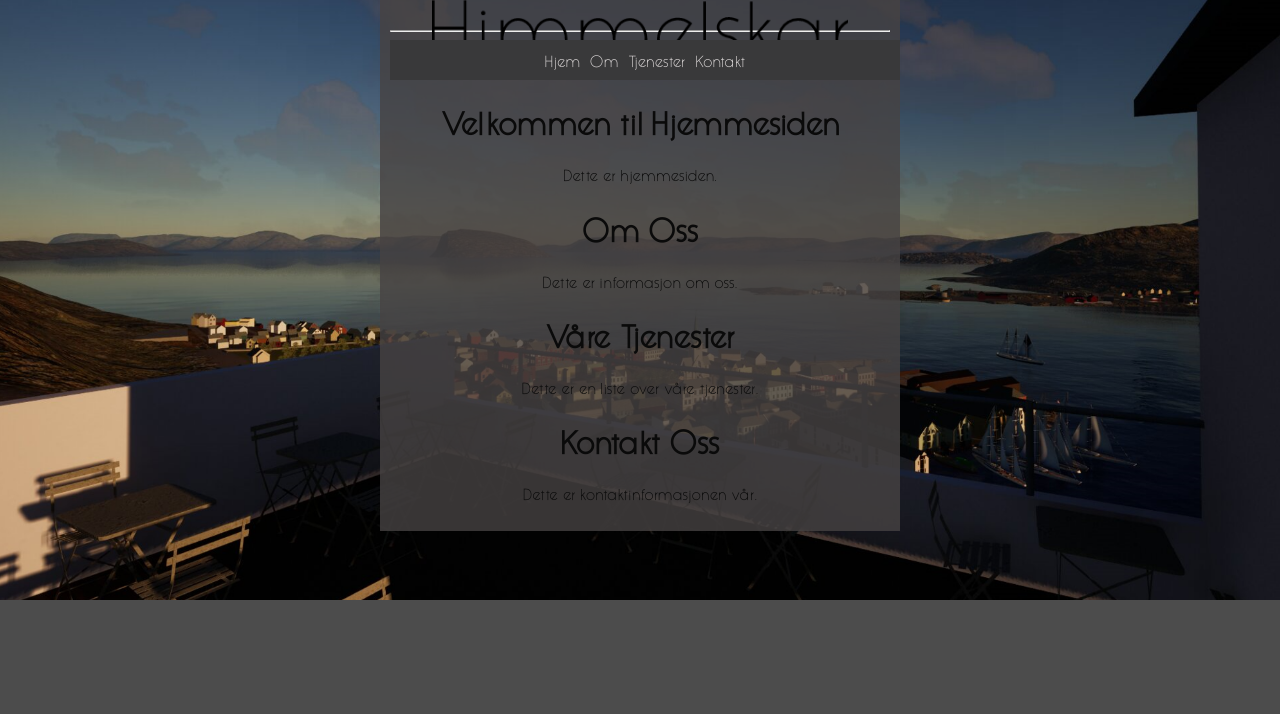
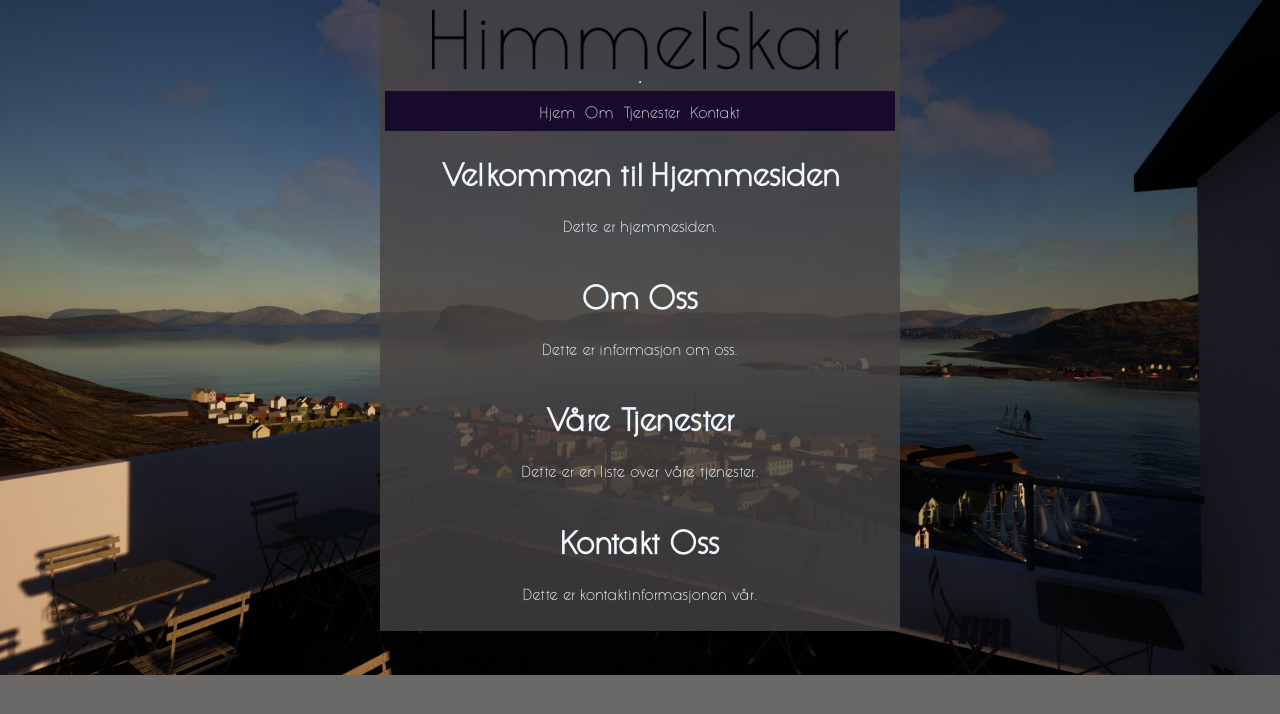
Before and after one commit to DepressoTaco/mywebsite, a plain HTML site: page index.html in a window 1280 px wide. Drawn offline with Linux system fonts and the light colour scheme.

Commit message:
Add files via upload

```diff
--- a/css/style.css
+++ b/css/style.css
@@ -7,10 +7,6 @@
 }
 
 body {
-    display: flex;
-    justify-content: center;
-    align-items: center;
-    height: 60vh;
     margin: 0;
     padding: 0;
     background: #100720;
@@ -19,20 +15,20 @@ body {
     background-position: center;
     background-repeat: no-repeat;
     font-family: 'MinEgendefinerteFont', Arial, sans-serif; /* Bruker egendefinert font */
-    background-color: rgba(32, 32, 32, 0.8); /* Gjør bakgrunnsfargen litt gjennomsiktig */
+    background-color: rgba(71, 67, 67, 0.8); /* Gjør bakgrunnsfargen litt gjennomsiktig */
 }
 
 .menybar {
     display: flex;
     justify-content: center; /* Sentraliserer menybaren */
     align-items: center;
-    background: #39393a;
+    background: #170a2c;
     padding: 5px;
     width: 100%; /* Sørger for at menybaren strekker seg over hele bredden */
     position: relative; /* Legger til posisjonering for ::after pseudo-elementet */
 }
 
-.menybar-link {
+.menybar a {
     color: rgb(221, 217, 217);
     text-decoration: none; /* Fjerner understrek */
     padding: 5px; /* Rettet padding-verdi */
@@ -42,11 +38,11 @@ body {
     position: relative; /* Legger til posisjonering for ::after pseudo-elementet */
 }
 
-.menybar-link::after {
+.menybar a::after {
     content: '';
     width: 100%;
     height: 100%;
-    background: radial-gradient(circle farthest-corner at 10% 20%, rgb(95, 50, 93) 17.8%, rgb(59, 119, 121) 100.2%);
+    background: radial-gradient(circle farthest-corner at 10% 20%, rgba(255, 94, 247, 1) 17.8%, rgba(2, 245, 255, 1) 100.2%);
     filter: blur(165px);
     z-index: -1;
     position: absolute;
@@ -54,17 +50,21 @@ body {
     top: 0;
 }
 
-.menybar-link:active {
+.menybar a:active {
     transform: scale(0.9) rotate(3deg);
-    background: radial-gradient(circle farthest-corner at 10% 20%, rgb(90, 67, 89), rgb(71, 99, 100));
+    background: radial-gradient(circle farthest-corner at 10% 20%, rgba(255, 94, 247, 1), rgba(2, 245, 255, 1));
 }
 
-.menybar-link:hover {
+.menybar a:hover {
     background-color: #838181;
     color: black;
 }
 
 .container {
+    display: flex;
+    flex-direction: column;
+    justify-content: center;
+    align-items: center;
     width: 90%;
     max-width: 500px;
     background-color: rgba(71, 67, 67, 0.8); /* Gjør bakgrunnsfargen litt gjennomsiktig */
@@ -72,6 +72,7 @@ body {
     box-shadow: 0 0 0px rgb(165, 42, 42);
     border-radius: 0px;
     text-align: center;
+    margin: auto; /* Sentraliserer containeren */
 }
 
 .sticky {
@@ -81,7 +82,7 @@ body {
 }
 
 h1, h2, h3, h4, h5, h6, p {
-    color: rgb(10, 10, 10); /* Setter samme skriftfarge for alle <h> og <p> elementer */
+    color: aliceblue; /* Setter samme skriftfarge for alle <h> og <p> elementer */
 }
 
 h1 {
--- a/index.html
+++ b/index.html
@@ -9,16 +9,16 @@
 <body>
     <div class="container">
 
-        </a>
+
         <div class="sticky">
             <img src="/bilder/Logo1.png" height="60" alt="Himmelskar logo" title="Himmelskar logo">
         </div>
         <hr style="color: rgb(223, 217, 217);">
         <div class="menybar">
-            <a href="index.html" class="menybar-link">Hjem</a>
-            <a href="about.html" class="menybar-link">Om</a>
-            <a href="services.html" class="menybar-link">Tjenester</a>
-            <a href="contact.html" class="menybar-link">Kontakt</a>
+            <a href="index.html">Hjem</a>
+            <a href="about.html">Om</a>
+            <a href="services.html">Tjenester</a>
+            <a href="contact.html">Kontakt</a>
         </div>
         <div id="home">
             <h1>Velkommen til Hjemmesiden</h1>
```
Also changed, not shown: about.html (line endings or trailing spaces).
